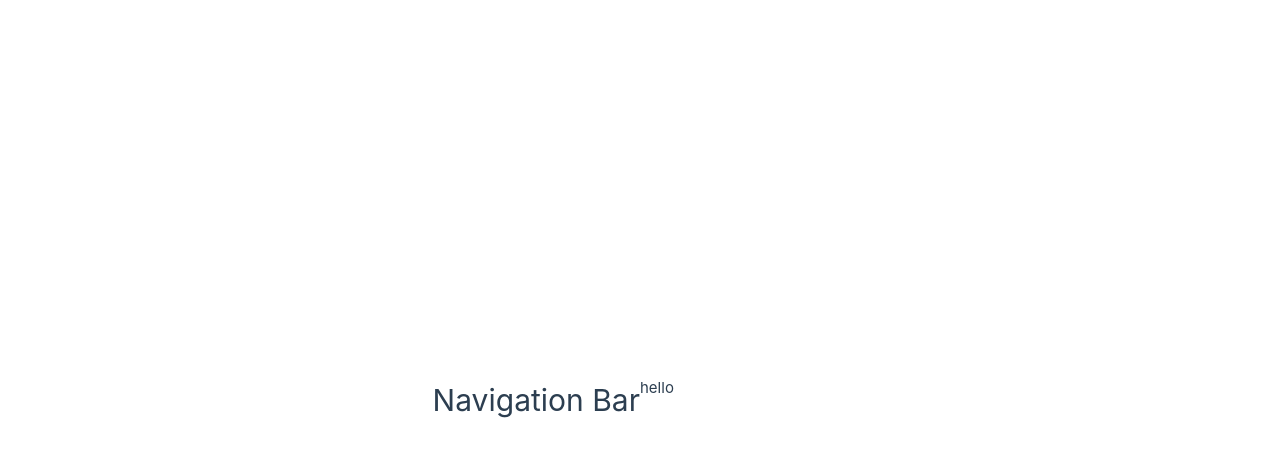
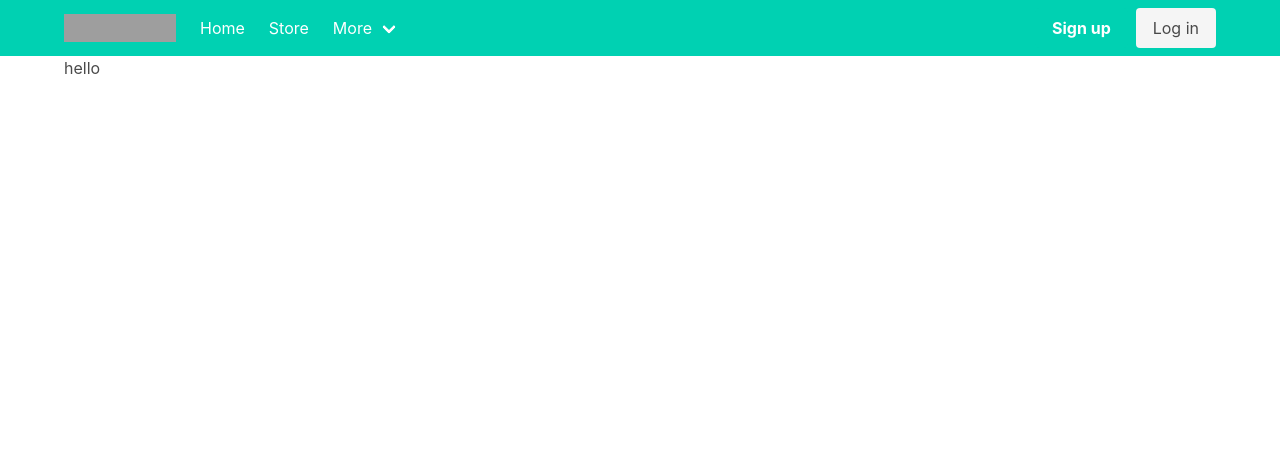
Before and after one commit to loiodicj1/projects, a Vue app in the folder final/: page / in a window 1280 px wide. Shown: the top 456 px of the page. Built offline with nearby package versions, Linux system fonts and the light colour scheme; grey boxes are pictures that could not be loaded.

Commit message:
Begin Final Project

```diff
--- a/final/src/App.vue
+++ b/final/src/App.vue
@@ -4,8 +4,13 @@ import NavBar from "./components/NavBar.vue"
 </script>
 
 <template>
-  <NavBar/>
-  <RouterView/>
+  <header>
+    <NavBar/>
+  </header>
+
+  <div class="container">
+    <RouterView/>
+  </div>
 </template>
 
 <style scoped>
--- a/final/src/assets/base.css
+++ /dev/null
@@ -1,74 +0,0 @@
-/* color palette from <https://github.com/vuejs/theme> */
-:root {
-  --vt-c-white: #ffffff;
-  --vt-c-white-soft: #f8f8f8;
-  --vt-c-white-mute: #f2f2f2;
-
-  --vt-c-black: #181818;
-  --vt-c-black-soft: #222222;
-  --vt-c-black-mute: #282828;
-
-  --vt-c-indigo: #2c3e50;
-
-  --vt-c-divider-light-1: rgba(60, 60, 60, 0.29);
-  --vt-c-divider-light-2: rgba(60, 60, 60, 0.12);
-  --vt-c-divider-dark-1: rgba(84, 84, 84, 0.65);
-  --vt-c-divider-dark-2: rgba(84, 84, 84, 0.48);
-
-  --vt-c-text-light-1: var(--vt-c-indigo);
-  --vt-c-text-light-2: rgba(60, 60, 60, 0.66);
-  --vt-c-text-dark-1: var(--vt-c-white);
-  --vt-c-text-dark-2: rgba(235, 235, 235, 0.64);
-}
-
-/* semantic color variables for this project */
-:root {
-  --color-background: var(--vt-c-white);
-  --color-background-soft: var(--vt-c-white-soft);
-  --color-background-mute: var(--vt-c-white-mute);
-
-  --color-border: var(--vt-c-divider-light-2);
-  --color-border-hover: var(--vt-c-divider-light-1);
-
-  --color-heading: var(--vt-c-text-light-1);
-  --color-text: var(--vt-c-text-light-1);
-
-  --section-gap: 160px;
-}
-
-@media (prefers-color-scheme: dark) {
-  :root {
-    --color-background: var(--vt-c-black);
-    --color-background-soft: var(--vt-c-black-soft);
-    --color-background-mute: var(--vt-c-black-mute);
-
-    --color-border: var(--vt-c-divider-dark-2);
-    --color-border-hover: var(--vt-c-divider-dark-1);
-
-    --color-heading: var(--vt-c-text-dark-1);
-    --color-text: var(--vt-c-text-dark-2);
-  }
-}
-
-*,
-*::before,
-*::after {
-  box-sizing: border-box;
-  margin: 0;
-  position: relative;
-  font-weight: normal;
-}
-
-body {
-  min-height: 100vh;
-  color: var(--color-text);
-  background: var(--color-background);
-  transition: color 0.5s, background-color 0.5s;
-  line-height: 1.6;
-  font-family: Inter, -apple-system, BlinkMacSystemFont, 'Segoe UI', Roboto, Oxygen, Ubuntu,
-    Cantarell, 'Fira Sans', 'Droid Sans', 'Helvetica Neue', sans-serif;
-  font-size: 15px;
-  text-rendering: optimizeLegibility;
-  -webkit-font-smoothing: antialiased;
-  -moz-osx-font-smoothing: grayscale;
-}
--- a/final/src/assets/main.css
+++ /dev/null
@@ -1,35 +0,0 @@
-@import "./base.css";
-
-#app {
-  max-width: 1280px;
-  margin: 0 auto;
-  padding: 2rem;
-
-  font-weight: normal;
-}
-
-a,
-.green {
-  text-decoration: none;
-  color: hsla(160, 100%, 37%, 1);
-  transition: 0.4s;
-}
-
-@media (hover: hover) {
-  a:hover {
-    background-color: hsla(160, 100%, 37%, 0.2);
-  }
-}
-
-@media (min-width: 1024px) {
-  body {
-    display: flex;
-    place-items: center;
-  }
-
-  #app {
-    display: grid;
-    grid-template-columns: 1fr 1fr;
-    padding: 0 2rem;
-  }
-}
--- /dev/null
+++ b/final/src/assets/main.scss
@@ -0,0 +1 @@
+@import 'bulma/bulma.sass';
--- /dev/null
+++ b/final/src/components/LoginBadge.vue
@@ -0,0 +1,25 @@
+<script setup lang="ts">
+    import session, { login, logout } from '../stores/session'
+</script>
+
+<template>
+    <div class="buttons" v-if="session.user == null">
+        <a class="button is-primary">
+            <strong>Sign up</strong>
+        </a>
+        <a class="button is-light" @click="login('Moshe', 'Plotkin')">
+            Log in
+        </a>
+    </div>
+    <div v-else>
+        Welcome {{session.user.firstName}} {{session.user.lastName}}
+        (<a @click="logout()">
+            Log out
+        </a>)
+    </div>
+
+</template>
+
+
+<style scoped>
+</style>
--- a/final/src/components/NavBar.vue
+++ b/final/src/components/NavBar.vue
@@ -1,3 +1,66 @@
+<script setup lang="ts">
+    import { ref } from 'vue';
+    import { RouterLink } from 'vue-router';
+    import LoginBadge from './LoginBadge.vue';
+    let isActive = ref(false);
+</script>
+
 <template>
-    <h1>Navigation Bar</h1>
+    <nav class="navbar is-primary" role="navigation" aria-label="main navigation">
+
+<div class="container">
+<div class="navbar-brand">
+  <a class="navbar-item" href="https://bulma.io">
+    <img src="https://bulma.io/images/bulma-logo.png" width="112" height="28">
+  </a>
+
+  <a :class="{ 'is-active': isActive }" @click="isActive = !isActive" role="button" class="navbar-burger" aria-label="menu" aria-expanded="false">
+    <span aria-hidden="true"></span>
+    <span aria-hidden="true"></span>
+    <span aria-hidden="true"></span>
+  </a>
+</div>
+
+<div id="navbarBasicExample" class="navbar-menu"  :class="{ 'is-active': isActive }">
+  <div class="navbar-start">
+    <router-link to="/" class="navbar-item">
+      Home
+    </router-link>
+
+    <router-link class="navbar-item" to="/store">
+      Store
+    </router-link>
+
+    <div class="navbar-item has-dropdown is-hoverable">
+      <a class="navbar-link">
+        More
+      </a>
+
+      <div class="navbar-dropdown">
+        <router-link class="navbar-item" to="/about">
+          About
+        </router-link>
+        <a class="navbar-item">
+          Jobs
+        </a>
+        <a class="navbar-item">
+          Contact
+        </a>
+        <hr class="navbar-divider">
+        <a class="navbar-item">
+          Report an issue
+        </a>
+      </div>
+    </div>
+  </div>
+
+  <div class="navbar-end">
+    <div class="navbar-item">
+
+      <login-badge></login-badge>
+    </div>
+  </div>
+</div>
+</div>
+</nav>
 </template>
--- a/final/src/main.ts
+++ b/final/src/main.ts
@@ -4,7 +4,7 @@ import { createPinia } from 'pinia'
 import App from './App.vue'
 import router from './router'
 
-import './assets/main.css'
+import './assets/main.scss'
 
 const app = createApp(App)
 
--- /dev/null
+++ b/final/src/stores/session.ts
@@ -0,0 +1,23 @@
+import { reactive } from "vue";
+
+const session = reactive( {
+    user: null as User | null,
+});
+
+export function login(firstName: string, lastName: string) {
+    session.user = {
+        firstName,
+        lastName,
+    };
+}
+
+export function logout() {
+    session.user = null;
+}
+
+export class User {
+    public firstName?: string;
+    public lastName?: string;
+}
+
+export default session;
```
